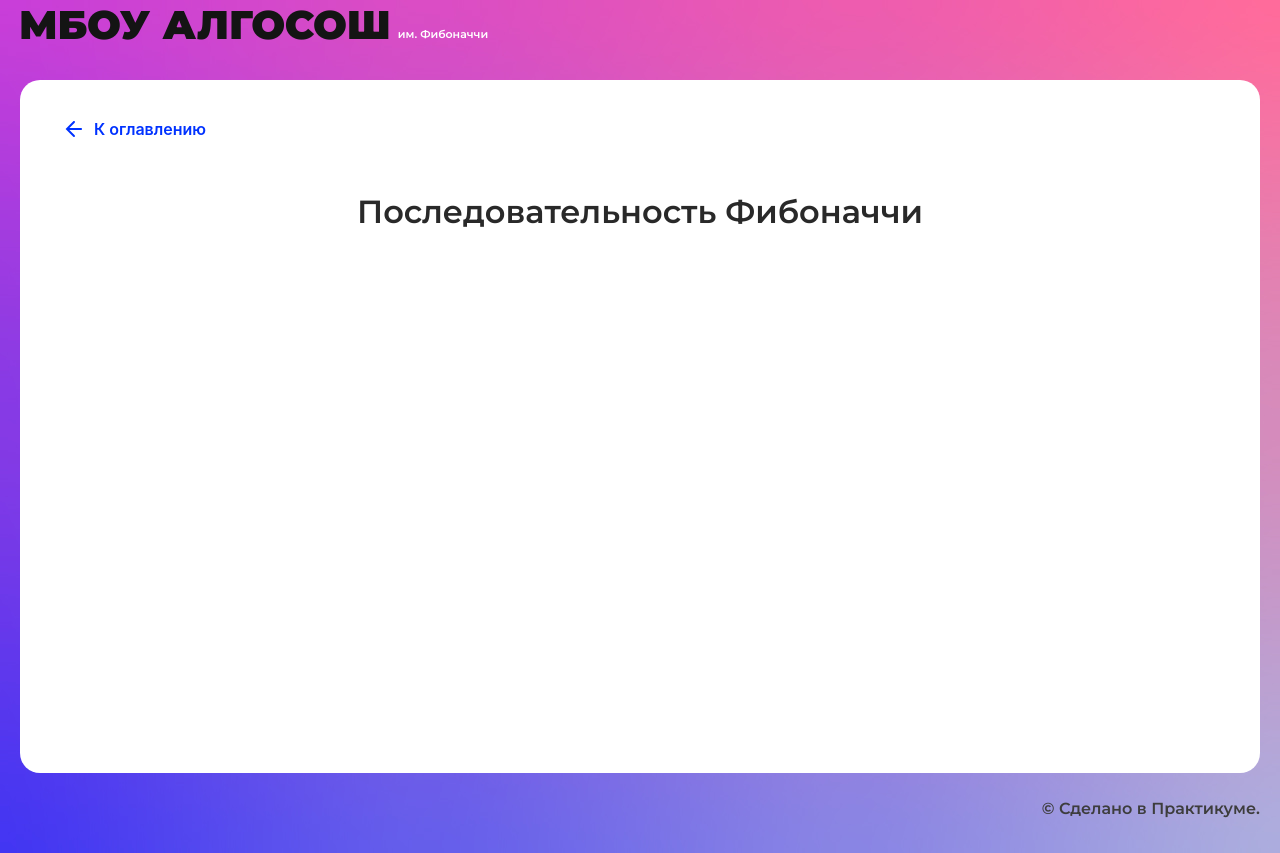
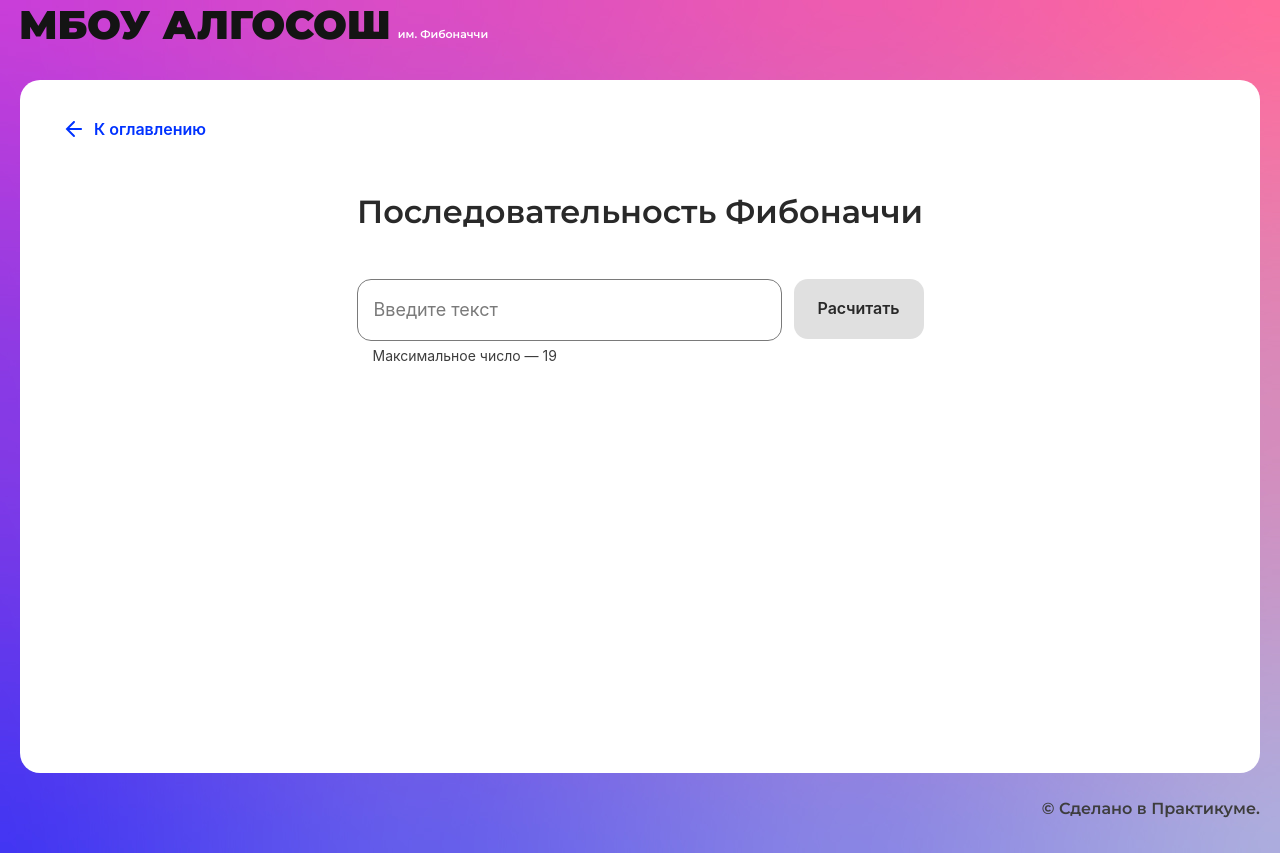
Before and after one commit to DmitriyFFF/algososh, a React (Create React App) app: page /fibonacci in a window 1280 px wide. Built offline with nearby package versions, Linux system fonts and the light colour scheme.

Commit message:
feat: add fibonacci component

```diff
--- a/src/components/fibonacci-page/fibonacci-page.tsx
+++ b/src/components/fibonacci-page/fibonacci-page.tsx
@@ -1,10 +1,81 @@
-import React from "react";
+import React, { useState, FormEvent, ChangeEvent } from "react";
 import { SolutionLayout } from "../ui/solution-layout/solution-layout";
+import { Input } from "../ui/input/input";
+import { Button } from "../ui/button/button";
+import styles from "./fibonacci.module.css";
+// import { TItem } from "../../utils/types";
+import { Circle } from "../ui/circle/circle";
+import { timeDelay } from "../../utils/constants";
 
 export const FibonacciPage: React.FC = () => {
+  const [inputValue, setInputValue] = useState(0);
+  const [isLoading, setIsLoading] = useState(false);
+  const [array, setArray] = useState<number[]>([]);
+  const TIMEOUT = 500;
+  const MAX_NUMBER = 19;
+
+  const handleChange = (e: ChangeEvent<HTMLInputElement>) => {
+    setInputValue(Number(e.target.value));
+    setArray([]);
+  };
+
+  const calcFibonacci = (n: number, memo: Record<number, number> = {}): number => {
+    if (n in memo) {
+      return memo[n];
+    }
+    if (n <= 2) {
+      return 1;
+    }
+    memo[n] = calcFibonacci(n - 1, memo) + calcFibonacci(n - 2, memo);
+    return memo[n];
+  };
+
+  const memo:Record<number, number> = {};
+
+  const onSubmit = async (e: FormEvent<HTMLFormElement>) => {
+    e.preventDefault();
+    setIsLoading(true);
+    // const newArr = [];
+    for(let i = 1; i <= inputValue + 1; i ++) {
+      if(inputValue >= 1 && inputValue <= 19) {
+        setArray((newArr) => [...newArr, calcFibonacci(i, memo)])
+        await timeDelay(TIMEOUT);
+      }
+    }
+    setIsLoading(false);
+    await timeDelay(TIMEOUT);
+    setInputValue(0)
+
+    // if (inputValue.length > 0) {
+    //   const inputArr = inputValue.split("").map((value) => ({value, color: ElementStates.Default}));
+    //   reverseString(inputArr);
+    // }
+  };
+
+
+
   return (
     <SolutionLayout title="Последовательность Фибоначчи">
-
+     <form className={styles.form} onSubmit={onSubmit}>
+        <Input
+          type="number"
+          // value={inputValue}
+          isLimitText={true}
+          max={MAX_NUMBER}
+          onChange={handleChange}
+        />
+        <Button
+          type="submit"
+          text="Расчитать"
+          isLoader={isLoading}
+          disabled={inputValue >= 1 && inputValue <= 19 ? false : true}
+        />
+      </form>
+      <div className={styles.circleContainer}>
+        {array.map((item, index) => (
+          <Circle letter={String(item)} key={index} />
+        ))}
+      </div>
     </SolutionLayout>
   );
 };
--- /dev/null
+++ b/src/components/fibonacci-page/fibonacci.module.css
@@ -0,0 +1,14 @@
+.form {
+  display: flex;
+  max-width: 567px;
+  margin: 0 auto;
+  gap: 12px;
+}
+
+.circleContainer {
+  display: flex;
+  justify-content: center;
+  margin-top: 120px;
+  gap: 16px;
+  /* margin: 0 auto; */
+}
--- a/src/components/string/string.tsx
+++ b/src/components/string/string.tsx
@@ -5,22 +5,15 @@ import { SolutionLayout } from "../ui/solution-layout/solution-layout";
 import styles from "./string.module.css";
 import { ElementStates } from "../../types/element-states";
 import { Circle } from "../ui/circle/circle";
-
-type TItem = {
-  value: string;
-  color: ElementStates;
-}
+import { timeDelay } from "../../utils/constants";
+import { TItem } from "../../utils/types";
 
 export const StringComponent: React.FC = () => {
-  const [inputValue, setInpetValue] = useState('');
+  const [inputValue, setInputValue] = useState('');
   const [isLoading, setIsLoading] = useState(false);
   const [array, setArray] = useState<TItem[]>([]);
   const TIMEOUT = 1000;
   const MAX_INPUT_LENGTH = 12;
-
-  const timeDelay = async(ms: number) => await new Promise<void>((resolve) => {
-    setTimeout(() => resolve(), ms)
-  })
 
   const swapItem = (arr: TItem[], i: number, j: number) => {
     const tmp = arr[i];
@@ -29,7 +22,7 @@ export const StringComponent: React.FC = () => {
   };
 
   const handleChange = (e: ChangeEvent<HTMLInputElement>) => {
-    setInpetValue(e.target.value);
+    setInputValue(e.target.value);
   };
 
   const reverseString = async (inputArray: TItem[]) => {
@@ -78,6 +71,8 @@ export const StringComponent: React.FC = () => {
     <SolutionLayout title="Строка">
       <form className={styles.form} onSubmit={onSubmit}>
         <Input
+          type="text"
+          value={inputValue}
           isLimitText={true}
           maxLength={MAX_INPUT_LENGTH}
           onChange={handleChange}
--- /dev/null
+++ b/src/utils/constants.ts
@@ -0,0 +1,3 @@
+export const timeDelay = async(ms: number) => await new Promise<void>((resolve) => {
+  setTimeout(() => resolve(), ms)
+})
--- /dev/null
+++ b/src/utils/types.ts
@@ -0,0 +1,6 @@
+import { ElementStates } from "../types/element-states";
+
+export type TItem = {
+  value: string;
+  color: ElementStates;
+}
```
